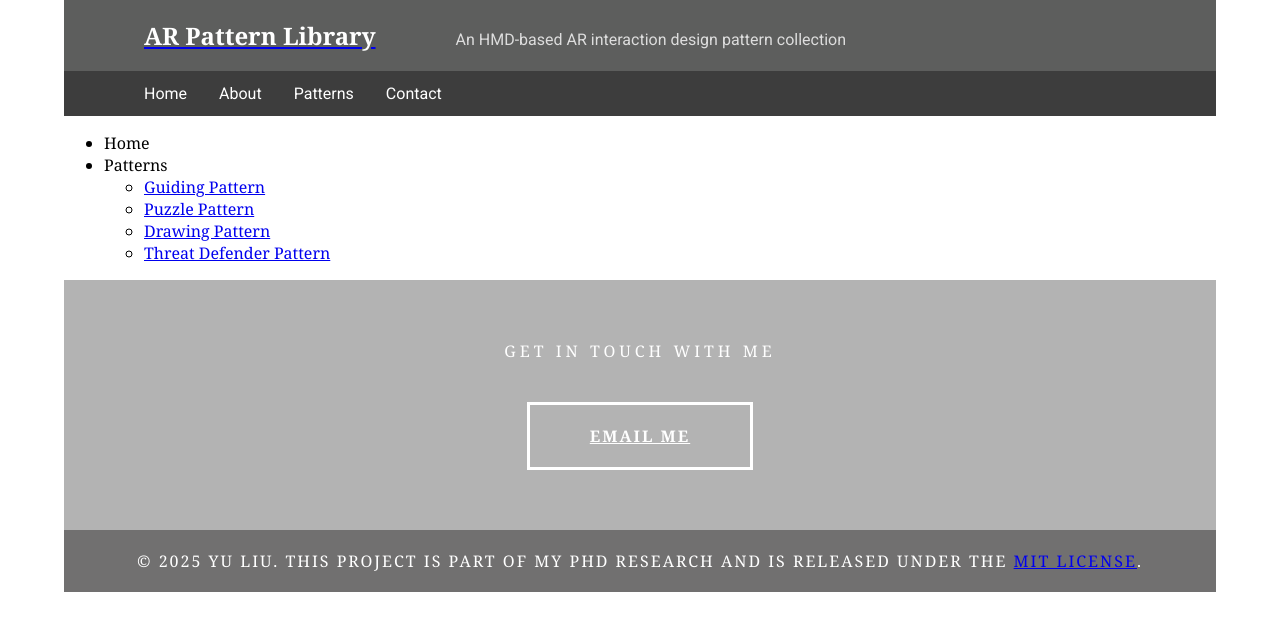
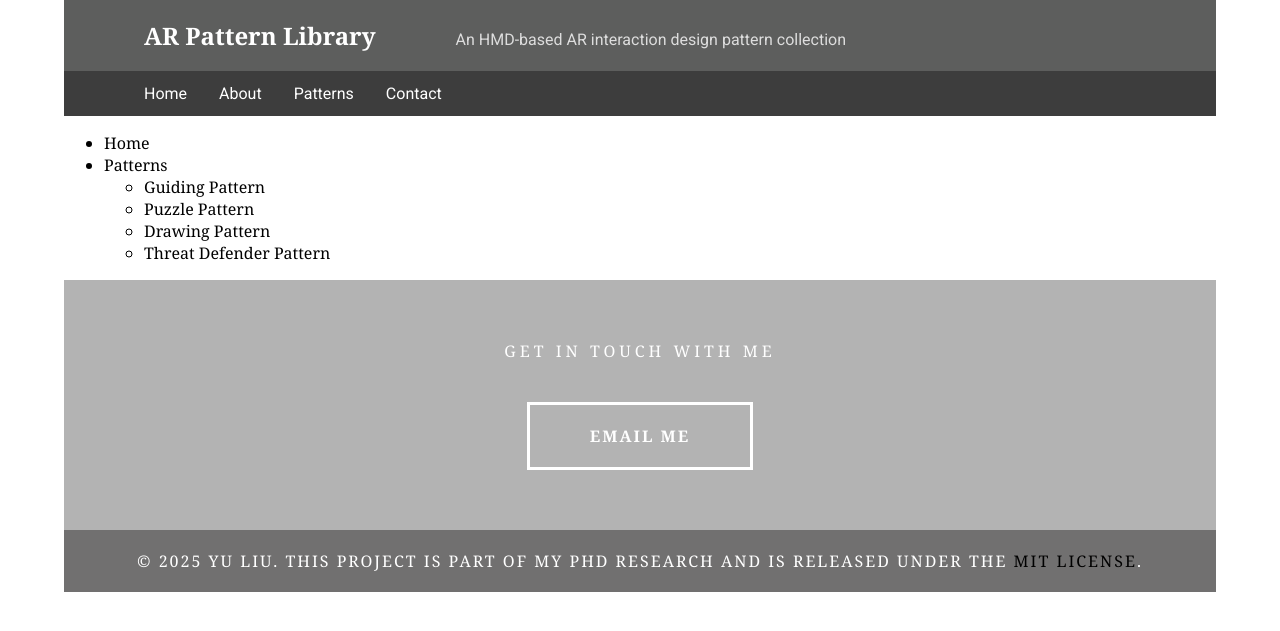
Before and after one commit to ARpattern/ar-interaction-patterns, a Jekyll site: the page built from sidebar.md, in a window 1280 px wide. Shown: the top 631 px of the page. Built offline with Jekyll 4.4.1, drawn with Linux system fonts in a browser that asks for light colours; our own code applies the rules of GitHub Pages for plain Markdown files.

Commit message:
Update simpleGridTemplate.css

```diff
--- a/css/simpleGridTemplate.css
+++ b/css/simpleGridTemplate.css
@@ -117,6 +117,14 @@ html {
   justify-content: space-between;
   height: 6.5em; /* 固定高度，2 行文字 + 1 行按钮 */
 
+}
+a {
+  text-decoration: none;
+  color: #000;
+}
+
+a:hover {
+  color: #06D5F7; /* or whatever accent color */
 }
 .gallery {
 	clear: both;
```
